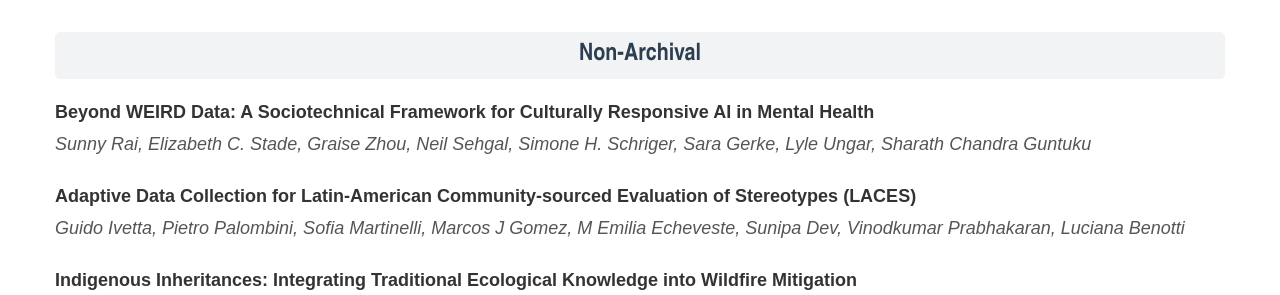
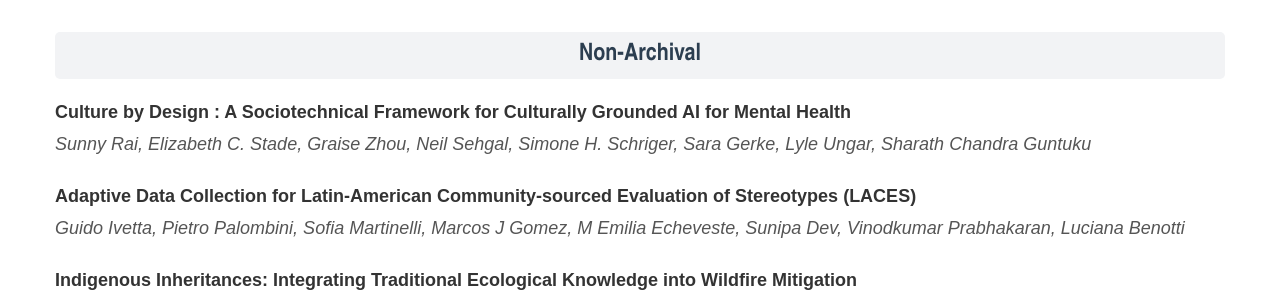
Before and after one commit to c3nlp/c3nlp.github.io, a Jekyll site: the page built from index.html, in a window 1280 px wide and 900 px high, scrolled down 6245 px. Shown: the part 158-453 px from the top of the window. Built offline with Jekyll 4.4.1, drawn with Linux system fonts in a browser that asks for light colours.

Commit message:
update paper name

```diff
--- a/_includes/2026/accept_papers.html
+++ b/_includes/2026/accept_papers.html
@@ -120,7 +120,7 @@
                 <div class="paper-list">
 
                     <div class="paper-item">
-                        <p class="paper-title">Beyond WEIRD Data: A Sociotechnical Framework for Culturally Responsive AI in Mental Health</p>
+                        <p class="paper-title">Culture by Design : A Sociotechnical Framework for Culturally Grounded AI for Mental Health</p>
                         <p class="paper-author">Sunny Rai, Elizabeth C. Stade, Graise Zhou, Neil Sehgal, Simone H. Schriger, Sara Gerke, Lyle Ungar, Sharath Chandra Guntuku</p>
                     </div>
                     <div class="paper-item">
```
